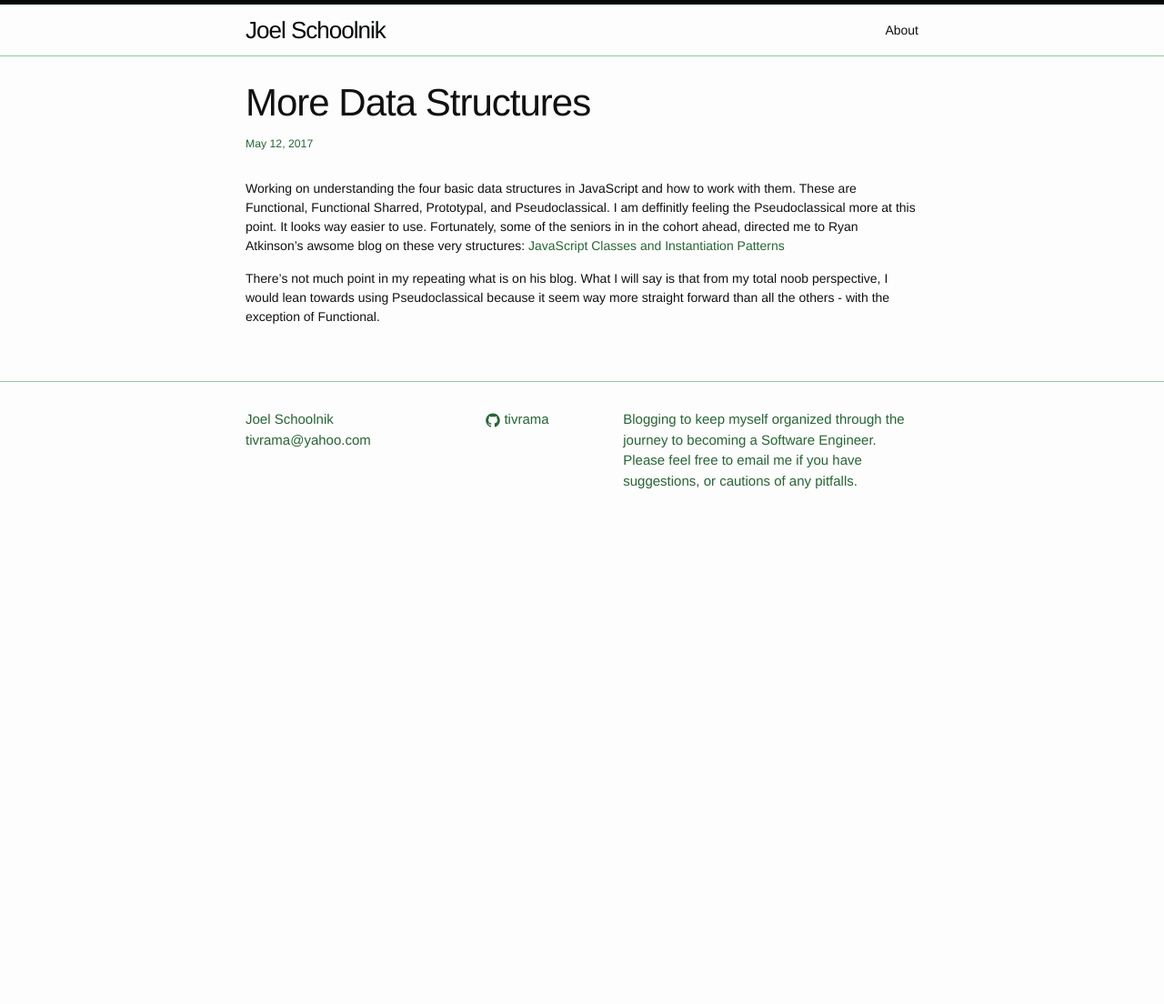
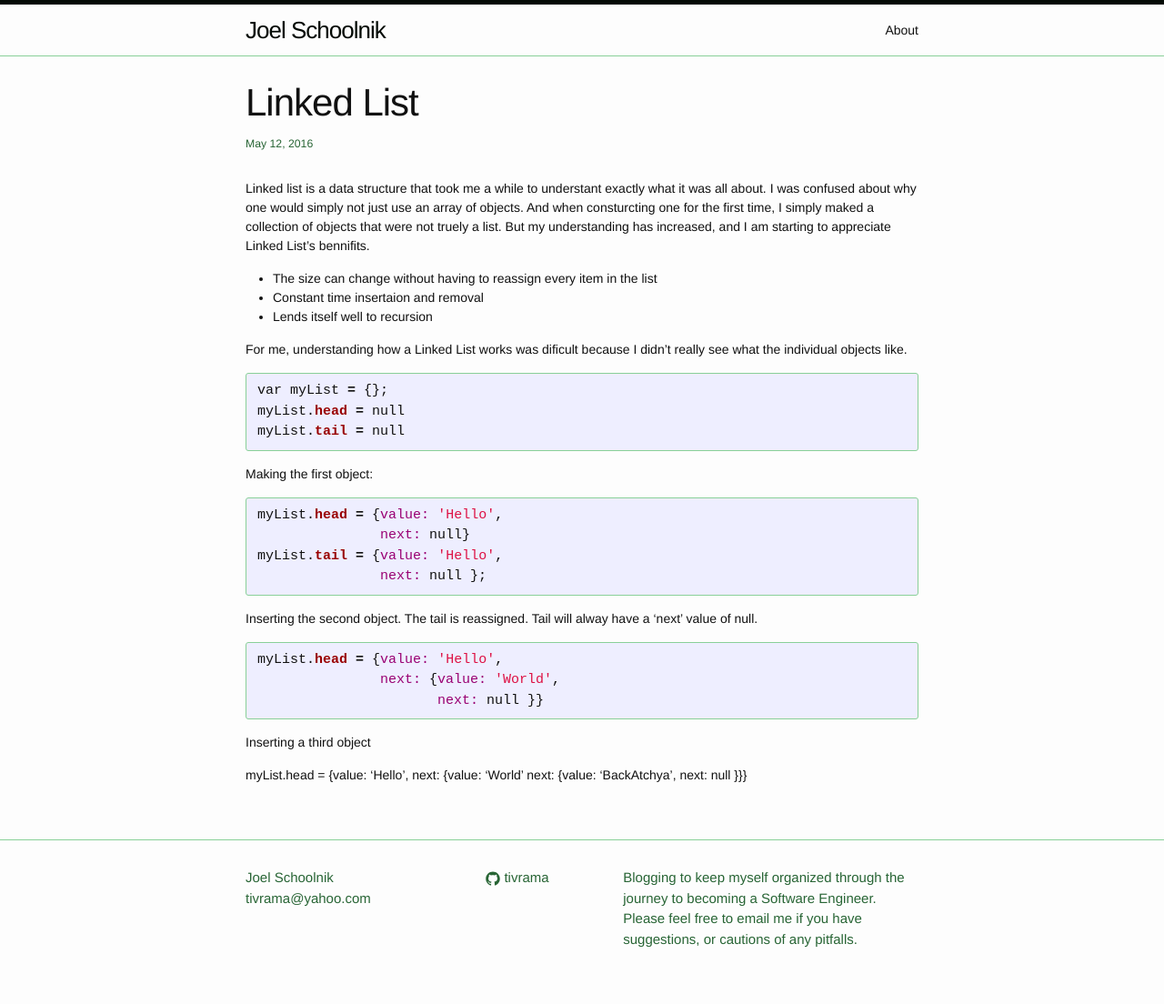
Before and after one commit to tivrama/tivrama.github.io, a Jekyll site: the page built from _posts/2016-05-12-welcome-to-jekyll.markdown, in a window 1280 px wide. Shown: the whole page at 91% size. Built offline with Jekyll 4.4.1, drawn with Linux system fonts in a browser that asks for light colours; before the commit the page ends 900 px from its top, so only the background shows below that.

Commit message:
Added today's blog

```diff
--- a/_posts/2016-05-06-welcome-to-jekyll.markdown
+++ b/_posts/2016-05-06-welcome-to-jekyll.markdown
@@ -1,7 +1,7 @@
 ---
 layout: post
 title:  "Stack and Queue"
-date:   2016-05-12 07:00:17 -0700
+date:   2016-05-06 07:00:17 -0700
 categories: jekyll update
 ---
 
--- a/_posts/2016-05-12-welcome-to-jekyll.markdown
+++ b/_posts/2016-05-12-welcome-to-jekyll.markdown
@@ -1,13 +1,59 @@
 ---
 layout: post
-title:  "More Data Structures"
-date:   2017-05-12 00:00:17 -0700
+title:  "Linked List"
+date:   2016-05-12 07:00:17 -0700
 categories: jekyll update
 ---
 
-Working on understanding the four basic data structures in JavaScript and how to work with them.  These are Functional, Functional Sharred, Prototypal, and Pseudoclassical.  I am deffinitly feeling the Pseudoclassical more at this point.  It looks way easier to use.  Fortunately, some of the seniors in in the cohort ahead, directed me to Ryan Atkinson's awsome blog on these very structures: [JavaScript Classes and Instantiation Patterns](http://www.ryanatkinson.io/javascript-instantiation-patterns/)
 
-There's not much point in my repeating what is on his blog.  What I will say is that from my total noob perspective, I would lean towards using Pseudoclassical because it seem way more straight forward than all the others - with the exception of Functional.
+
+
+
+
+Linked list is a data structure that took me a while to understant exactly what it was all about.  I was confused about why one would simply not just use an array of objects.  And when consturcting one for the first time, I simply maked a collection of objects that were not truely a list.  But my understanding has increased, and I am starting to appreciate Linked List's bennifits.
+
+- The size can change without having to reassign every item in the list
+- Constant time insertaion and removal
+- Lends itself well to recursion
+
+For me, understanding how a Linked List works was dificult because I didn't really see what the individual objects like.
+
+{% highlight ruby %}
+var myList = {};
+myList.head = null
+myList.tail = null
+{% endhighlight %}
+
+Making the first object:
+
+{% highlight ruby %}
+myList.head = {value: 'Hello',
+               next: null}
+myList.tail = {value: 'Hello',
+               next: null };
+{% endhighlight %}
+
+Inserting the second object.  The tail is reassigned.  Tail will alway have a 'next' value of null.
+
+{% highlight ruby %}
+myList.head = {value: 'Hello',
+               next: {value: 'World',
+                      next: null }}
+{% endhighlight %}
+
+Inserting a third object
+
+myList.head = {value: 'Hello',
+							 next: {value: 'World'
+											next: {value: 'BackAtchya',
+														 next: null }}}
+
+
+
+
+<!-- Working on understanding the four basic data structures in JavaScript and how to work with them.  These are Functional, Functional Sharred, Prototypal, and Pseudoclassical.  I am deffinitly feeling the Pseudoclassical more at this point.  It looks way easier to use.  Fortunately, some of the seniors in in the cohort ahead, directed me to Ryan Atkinson's awsome blog on these very structures: [JavaScript Classes and Instantiation Patterns](http://www.ryanatkinson.io/javascript-instantiation-patterns/)
+
+There's not much point in my repeating what is on his blog.  What I will say is that from my total noob perspective, I would lean towards using Pseudoclassical because it seem way more straight forward than all the others - with the exception of Functional. -->
 
 
 
```
Also changed, not shown: _posts/2016-05-27-welcome-to-jekyll.markdown (added, +182 -0 lines), _posts/2016-06-25-welcome-to-jekyll.markdown (added, +22 -0 lines).
